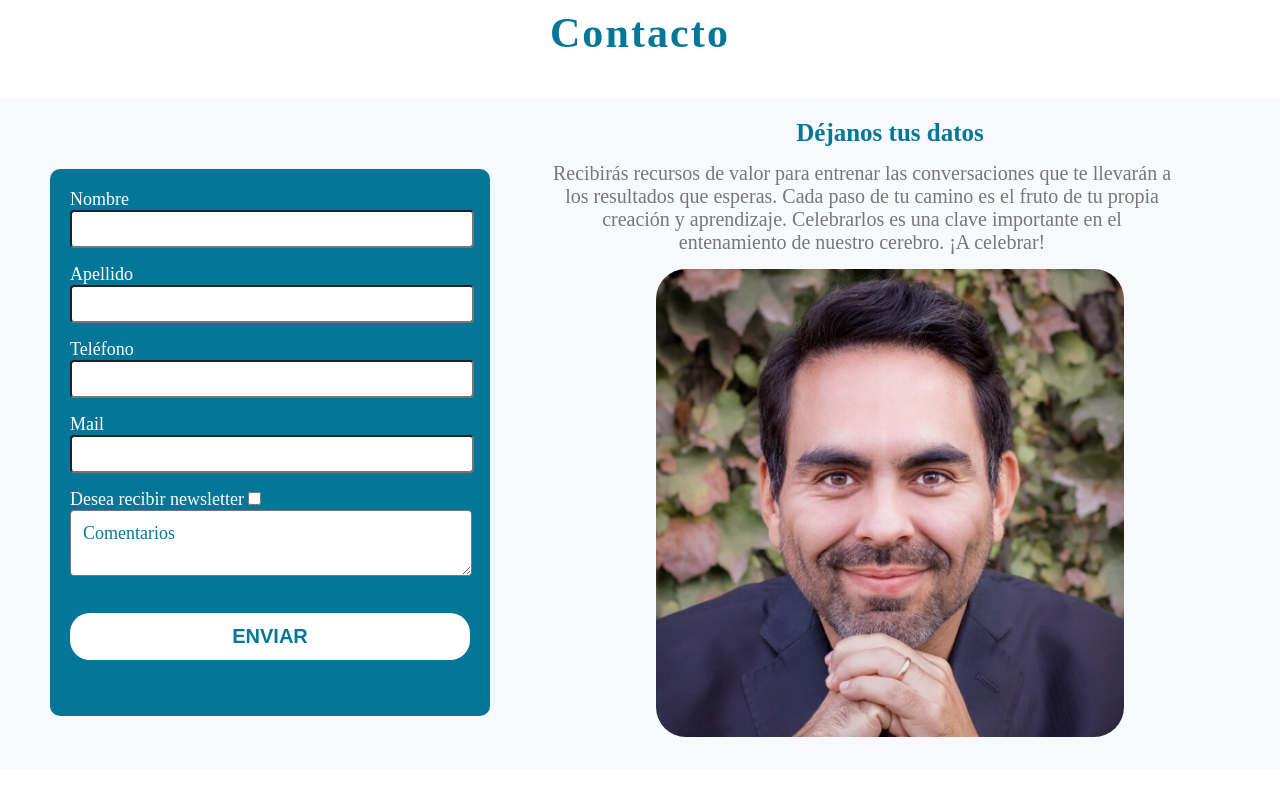
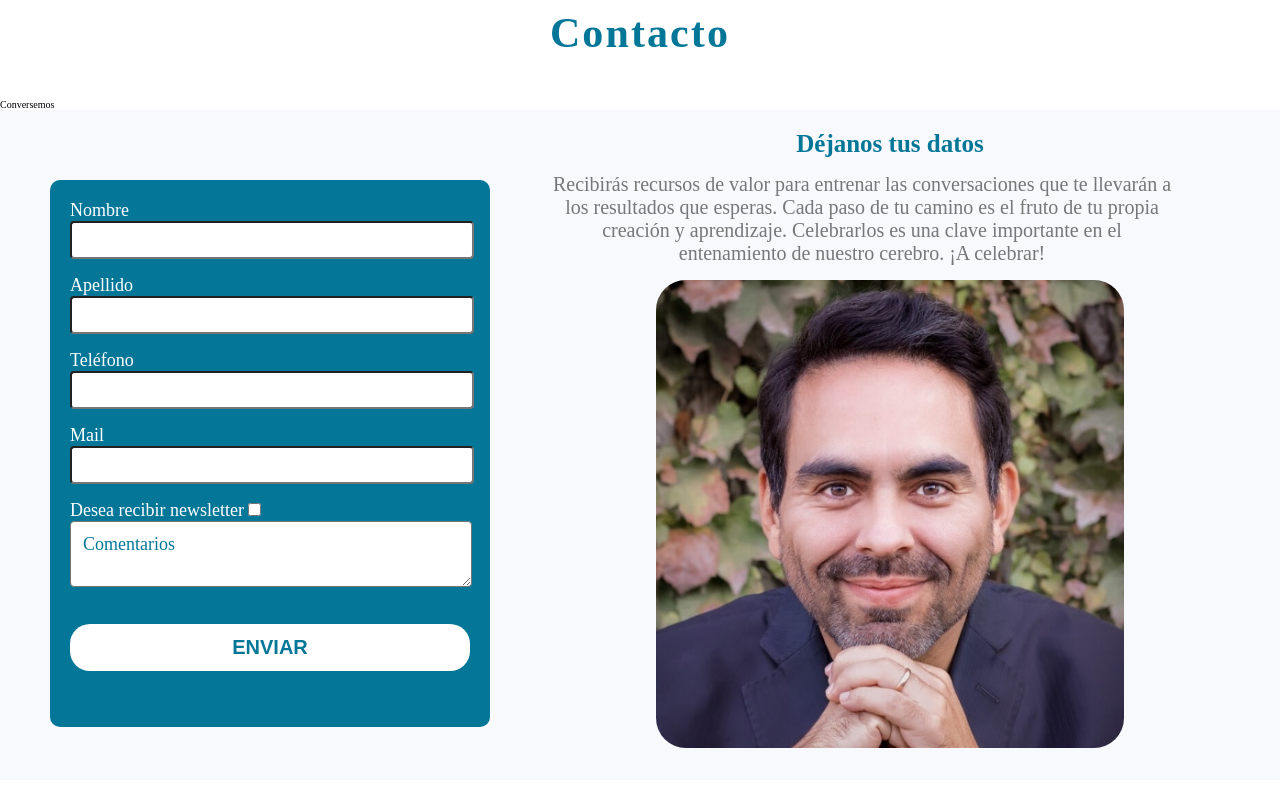
Before and after one commit to jdlopez7/Biocoaching, a plain HTML site: page pages/contacto.html in a window 1280 px wide. Shown: the part 123-910 px from the top of the page. Drawn offline with Linux system fonts and the light colour scheme; grey boxes are pictures that could not be loaded.

Commit message:
Agregué subtitulo a h1 Contacto page

```diff
--- a/pages/contacto.html
+++ b/pages/contacto.html
@@ -28,7 +28,7 @@
     </header>
 
     <h2 class="titulosH2">Contacto</h2>
-
+        <p>Conversemos</p>
 
 
     <form>
```
Also changed, not shown: 1 other file.
